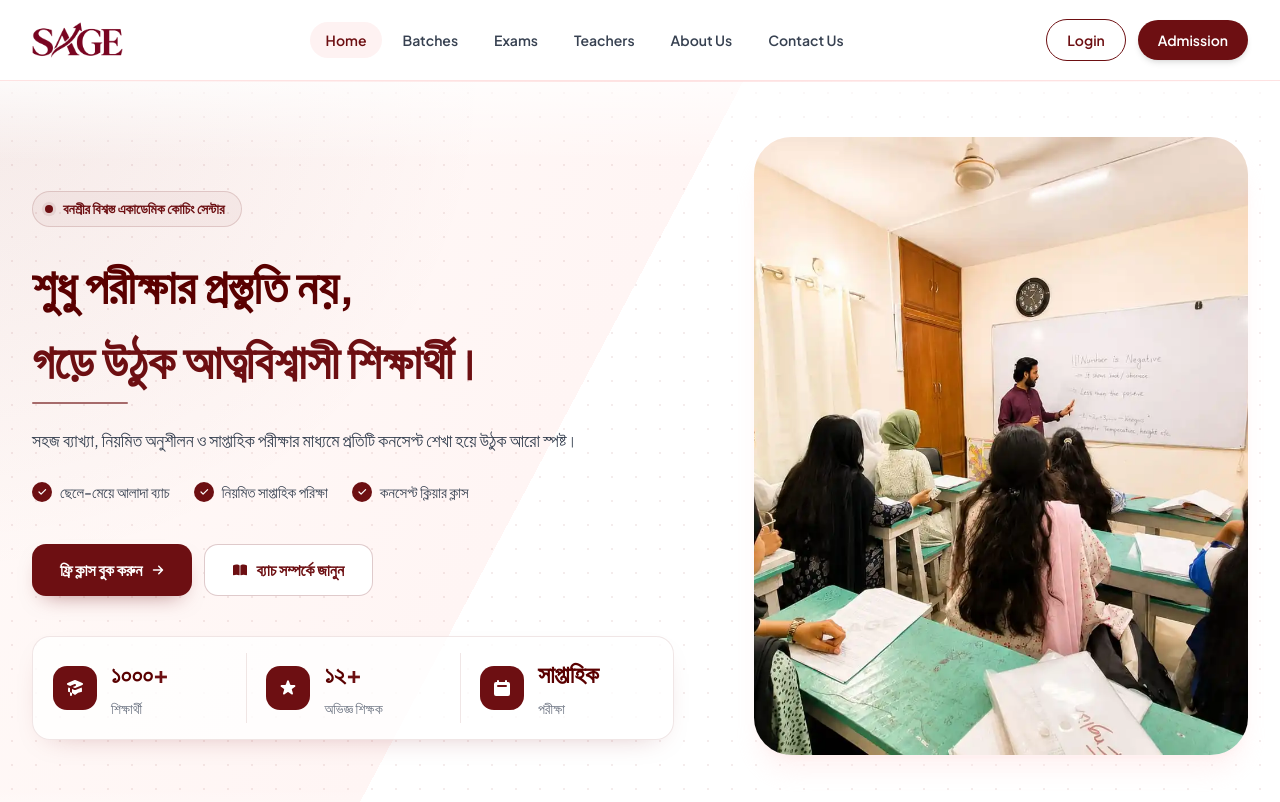
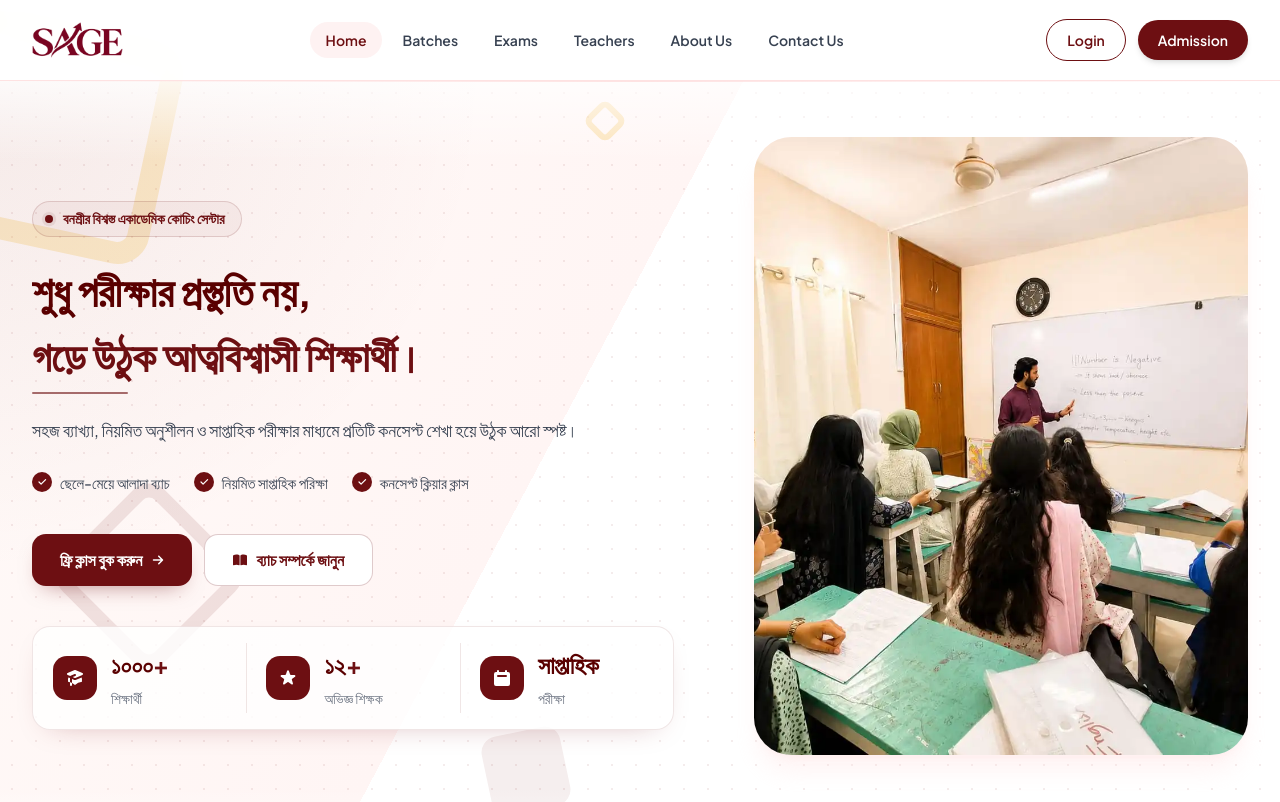
Before and after one commit to SiamAhmed32/sage-academy, a Next.js app: page / in a window 1280 px wide. Shown: the top 802 px of the page. Built offline with nearby package versions, Linux system fonts and the light colour scheme; no server answers; the database is empty; a web font is replaced by a local one.

Commit message:
Hero headline back to two lines on desktop; restore brand shapes in hero and free-class

```diff
--- a/src/app/globals.css
+++ b/src/app/globals.css
@@ -438,7 +438,8 @@
   /* Home hero headline */
   .sage-display {
     font-family: var(--font-heading);
-    font-size: clamp(1.95rem, 1.3rem + 2.1vw, 3.125rem);
+    /* Sized so each hero line stays on one line beside the photo on desktop. */
+    font-size: clamp(1.95rem, 1.3rem + 1.6vw, 2.75rem);
     font-weight: 700;
     line-height: 1.34;
     color: var(--color-sage-secondary);
--- a/src/components/home/FreeClassSection.tsx
+++ b/src/components/home/FreeClassSection.tsx
@@ -318,6 +318,8 @@ export function FreeClassSection() {
       <div className="absolute inset-0 bg-[linear-gradient(115deg,var(--color-sage-cream)_0%,var(--color-sage-cream-deep)_42%,#fff_42%,#fff_100%)]" />
       <div className="pointer-events-none absolute inset-0 opacity-[0.08] [background-image:radial-gradient(#7a1015_1px,transparent_1px)] [background-size:24px_24px]" />
       <div className="pointer-events-none absolute left-0 top-0 h-28 w-full bg-gradient-to-b from-white/80 to-transparent" />
+      <div className="pointer-events-none absolute -left-20 top-16 hidden h-44 w-44 rotate-12 rounded-[2rem] border-[18px] border-sage-gold/25 md:block" />
+      <div className="pointer-events-none absolute bottom-12 right-8 hidden h-32 w-32 rotate-45 rounded-[2rem] bg-sage-primary/10 lg:block" />
 
       <Container className="relative">
         <FreeClassEyebrow className="mb-6 lg:hidden" />
--- a/src/components/home/HeroSection.tsx
+++ b/src/components/home/HeroSection.tsx
@@ -21,8 +21,8 @@ const HeroCopy = memo(function HeroCopy() {
       </span>
 
       <h1 lang="bn" className="sage-display max-w-[48rem] lg:max-w-none">
-        <span className="bn-headline block">{heroCopy.headlineLine1}</span>
-        <span className="bn-headline-subline relative inline-block max-w-full text-sage-primary">
+        <span className="bn-headline block lg:whitespace-nowrap">{heroCopy.headlineLine1}</span>
+        <span className="bn-headline-subline relative inline-block max-w-full text-sage-primary lg:whitespace-nowrap">
           {heroCopy.headlineLine2}
           <span
             aria-hidden="true"
@@ -77,6 +77,12 @@ export function HeroSection() {
       <div className="absolute inset-0 bg-[linear-gradient(118deg,#fffaf8_0%,#fff5f4_44%,#ffffff_44%,#ffffff_100%)]" />
       <div className="pointer-events-none absolute inset-0 opacity-[0.08] [background-image:radial-gradient(#7a1015_1px,transparent_1px)] [background-size:24px_24px]" />
 
+      {/* Brand geometric shapes */}
+      <div className="pointer-events-none absolute -left-14 -top-14 hidden h-56 w-56 rotate-12 rounded-[2rem] border-[22px] border-sage-gold/22 md:block" />
+      <div className="pointer-events-none absolute left-[6%] top-[55%] hidden h-36 w-36 rotate-45 rounded-[1.4rem] border-[14px] border-sage-primary/10 lg:block" />
+      <div className="pointer-events-none absolute bottom-10 left-[38%] hidden h-20 w-20 -rotate-12 rounded-[1rem] bg-sage-primary/7 lg:block" />
+      <div className="pointer-events-none absolute left-[46%] top-6 hidden h-8 w-8 rotate-45 rounded-md border-[6px] border-sage-gold/30 md:block" />
+
       {/* Soft radial glow (warms the left cream zone) ── */}
       <div className="pointer-events-none absolute -left-10 top-0 h-[70%] w-[45%] bg-[radial-gradient(ellipse_at_top_left,rgba(109,15,18,0.07),transparent_65%)]" />
 
```
